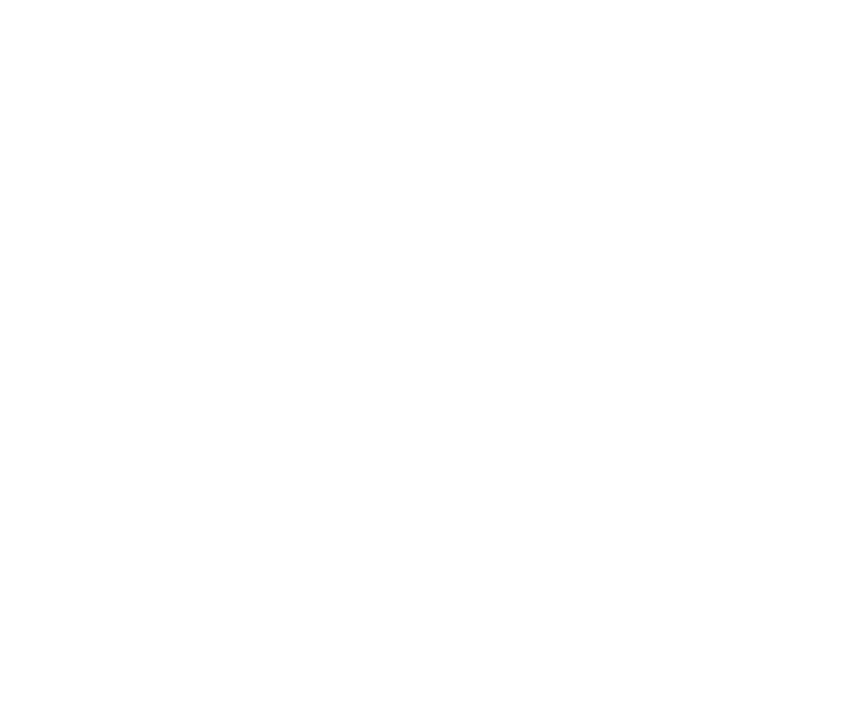
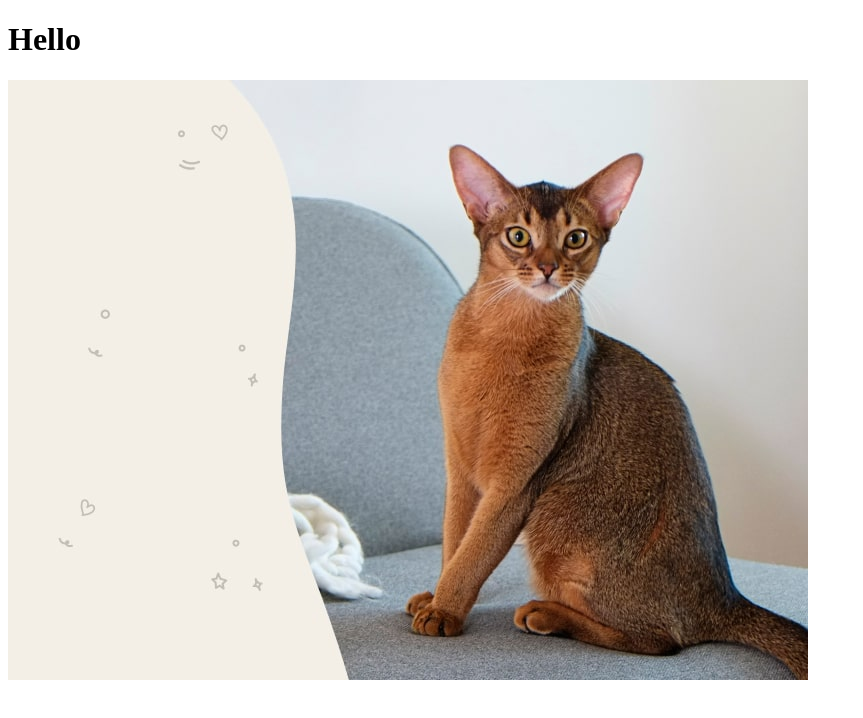
Before and after one commit to tanyaboyarin/web-site, a plain HTML site: page index.html in a window 1280 px wide. Shown: the whole page, without its empty margins (0-863 px from the left). Drawn offline with Linux system fonts and the light colour scheme.

Commit message:
initial html code

```diff
--- a/index.html
+++ b/index.html
@@ -9,6 +9,9 @@
     <script src="https://unpkg.com/htmx.org@1.9.10" integrity="sha384-D1Kt99CQMDuVetoL1lrYwg5t+9QdHe7NLX/SoJYkXDFfX37iInKRy5xLSi8nO7UC" crossorigin="anonymous"></script>
 </head>
 <body>
-
+<h1>
+Hello
+</h1>
+<img src="image/IMG_7226.JPG" alt="cat abbysinian">
 </body>
 </html>
```
Also changed, not shown: image/IMG_7226.JPG (added).
